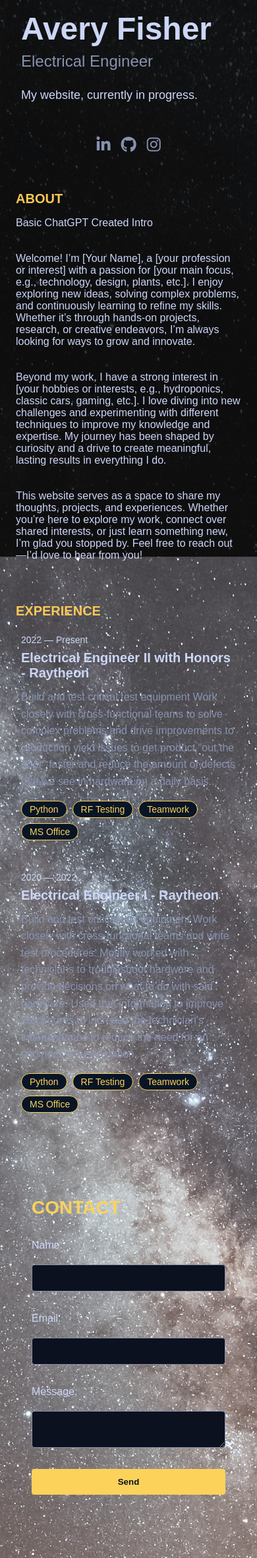
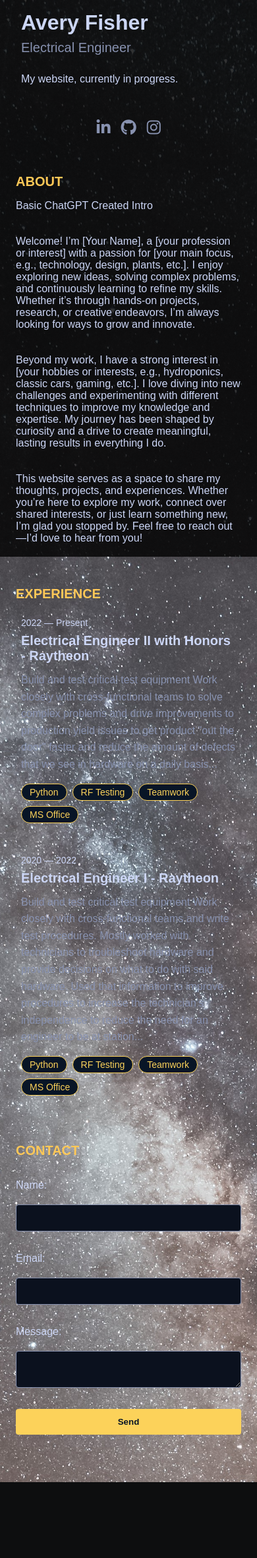
Before and after one commit to afisher97/personalSite, a Flask app: page / in a window 390 px wide. Shown: the whole page at 66% size. After the commit the page ends 2247 px from the top, so only its background shows below. Run offline with Flask 3, Linux system fonts and the light colour scheme.

Commit message:
Mobile UI tweaks

```diff
--- a/static/css/main.css
+++ b/static/css/main.css
@@ -343,16 +343,6 @@ form button:hover {
   margin-top: 3rem;
   max-width: 600px;     /* Limit form width if desired */
   padding: 1.5rem;
-  /* If you want a subtle background overlay for better contrast:
-     background-color: rgba(17, 34, 64, 0.6);
-     border-radius: 8px;
-  */
-}
-
-#contact h2 {
-  margin-bottom: 1rem;
-  color: #FCD25A;  /* or whatever accent color you use */
-  font-size: 1.75rem;
 }
 
 /* FORM LAYOUT */
@@ -450,6 +440,18 @@ form button:hover {
     margin-top: 1rem;
   }
 
+  .sidebar .name {
+    font-size: 2rem;
+  }
+
+  .sidebar .subtitle {
+    font-size: 1.25rem;
+  }
+
+  .sidebar .intro {
+    font-size: 1rem;
+  }
+
   .wrapper {
     padding: 0 1rem; /* narrower gutters on mobile */
   }
@@ -472,9 +474,9 @@ form button:hover {
   }
 
   .experience-card {
-    width: 100%;        /* Let it fill the container */
-    margin: 1rem 0;     /* Minimal margin on top/bottom, no side margin */
-    padding: 0.5rem;    /* Enough padding so text is comfortable */
+    width: 100%; /* Let it fill the container */
+    margin: 1rem 0; /* Minimal margin on top/bottom, no side margin */
+    padding: 0.5rem; /* Enough padding so text is comfortable */
     margin-bottom: 2rem;
   }
 
@@ -486,7 +488,7 @@ form button:hover {
   }
 
   .section-heading {
-    display: block;      /* show on mobile */
+    display: block; /* show on mobile */
     margin: 2rem 0 1rem;
     font-size: 1.25rem;
     font-weight: 700;
@@ -494,6 +496,13 @@ form button:hover {
     text-transform: uppercase;
   }
 
+  #contact {
+    margin-top: 3rem;
+    max-width: 600px; /* Limit form width if desired */
+    padding: 0rem;
+
+
+  }
 }
 
 
--- a/templates/base.html
+++ b/templates/base.html
@@ -19,7 +19,7 @@
 
         <!-- Left Sidebar -->
         <aside class="sidebar">
-            <h1>Avery Fisher</h1>
+            <h1 class="name">Avery Fisher</h1>
             <h2 class="subtitle">Electrical Engineer</h2>
             <p class="intro">My website, currently in progress.</p>
             <nav class="nav">
```
